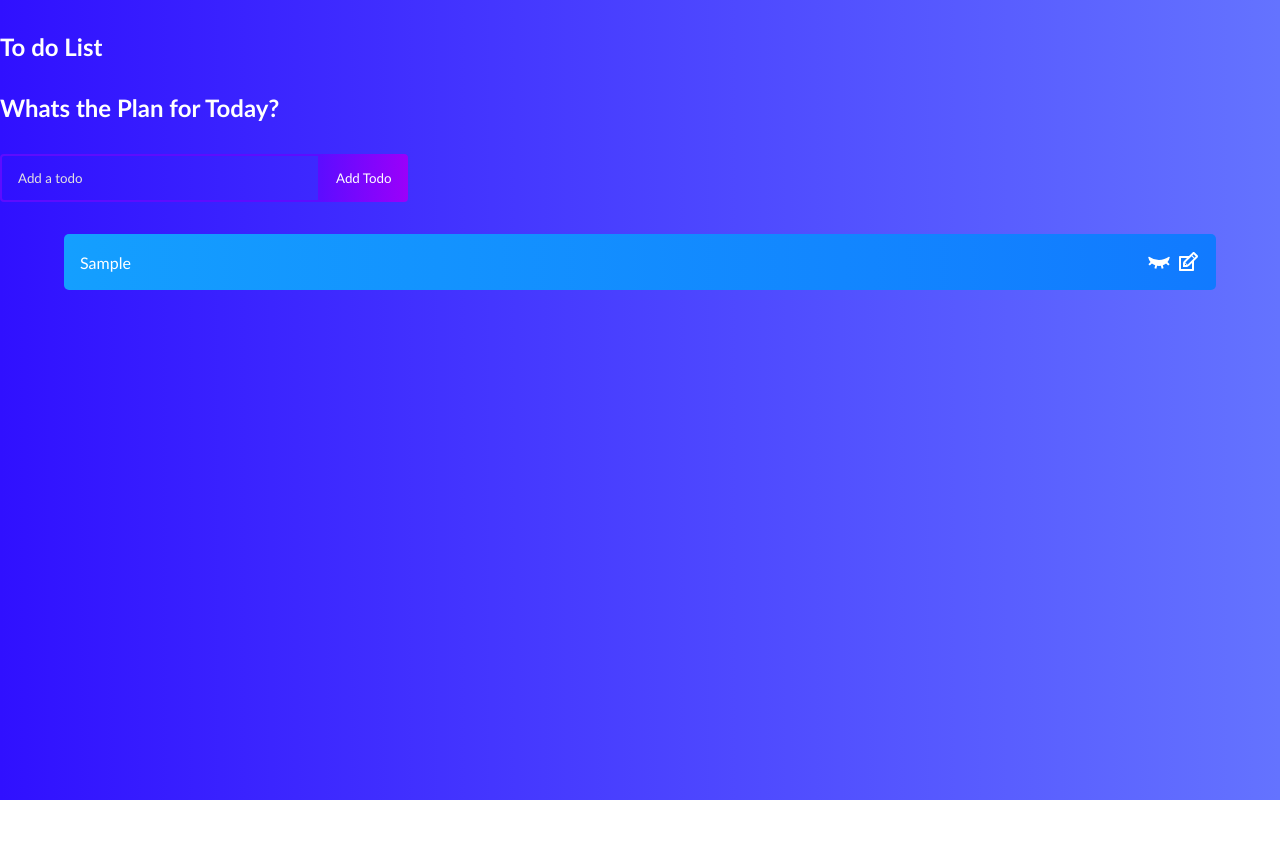
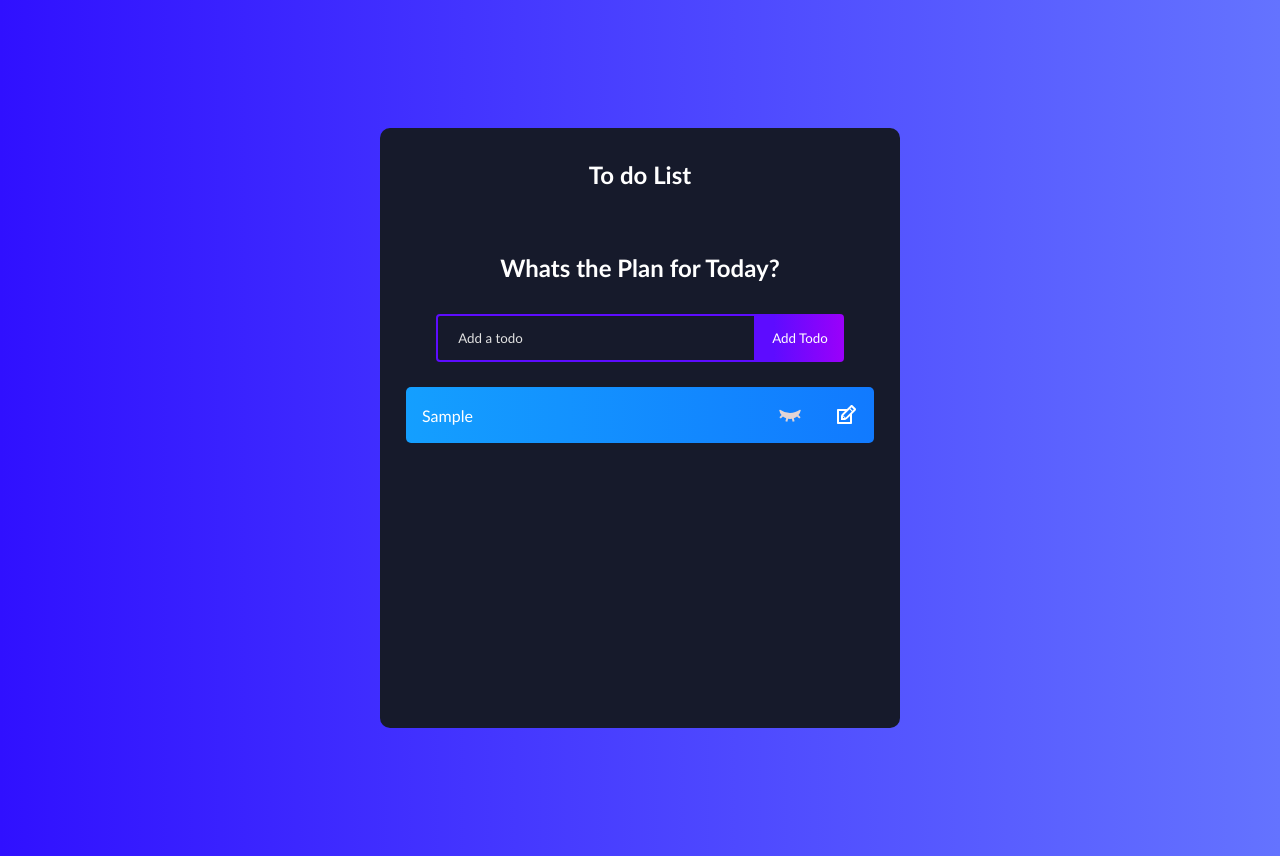
Before and after one commit to mkandanmk7/TodoList-React-hooks, a React (Create React App) app: page / in a window 1280 px wide. Both pictures are taken after typing "Sample" into the empty fields and a click on the button "Add Todo". Before the commit the page ends 800 px from the top, so only its background shows below. Built offline with nearby package versions, Linux system fonts and the light colour scheme.

Commit message:
added todo

```diff
--- a/src/App.js
+++ b/src/App.js
@@ -5,7 +5,7 @@ import TodoList from "./compnents/TodoList";
 
 function App() {
   return (
-    <div className="App">
+    <div className="todo-app">
       <h1>To do List</h1>
       <TodoList />
     </div>
--- a/src/index.css
+++ b/src/index.css
@@ -38,11 +38,11 @@ h1 {
 }
 
 .todo-form {
-  margin-bottom: 32px;
+  margin-bottom: 25px;
 }
 
 .todo-input {
-  padding: 14px 32px 14px 16px;
+  padding: 14px 32px 14px 20px;
   border-radius: 4px 0 0 4px;
   border: 2px solid #5d0cff;
   outline: none;
@@ -63,7 +63,7 @@ h1 {
   outline: none;
   background: linear-gradient(
     90deg,
-    rgba(93, 12, 255, 1) 0%,
+    rgba(93, 12, 255, 1) 20%,
     rgba(155, 0, 250, 1) 100%
   );
   color: #fff;
@@ -132,14 +132,16 @@ h1 {
 
 .icons {
   display: flex;
+  justify-content: space-between;
+  width: 80px;
   align-items: center;
   font-size: 24px;
   cursor: pointer;
 }
 
 .delete-icon {
-  margin-right: 5px;
-  color: #fff;
+  /* margin-right: 5px; */
+  color: rgb(226, 212, 212);
 }
 
 .edit-icon {
```
Also changed, not shown: 1 other file (tests, documents, lock files or other folders).
